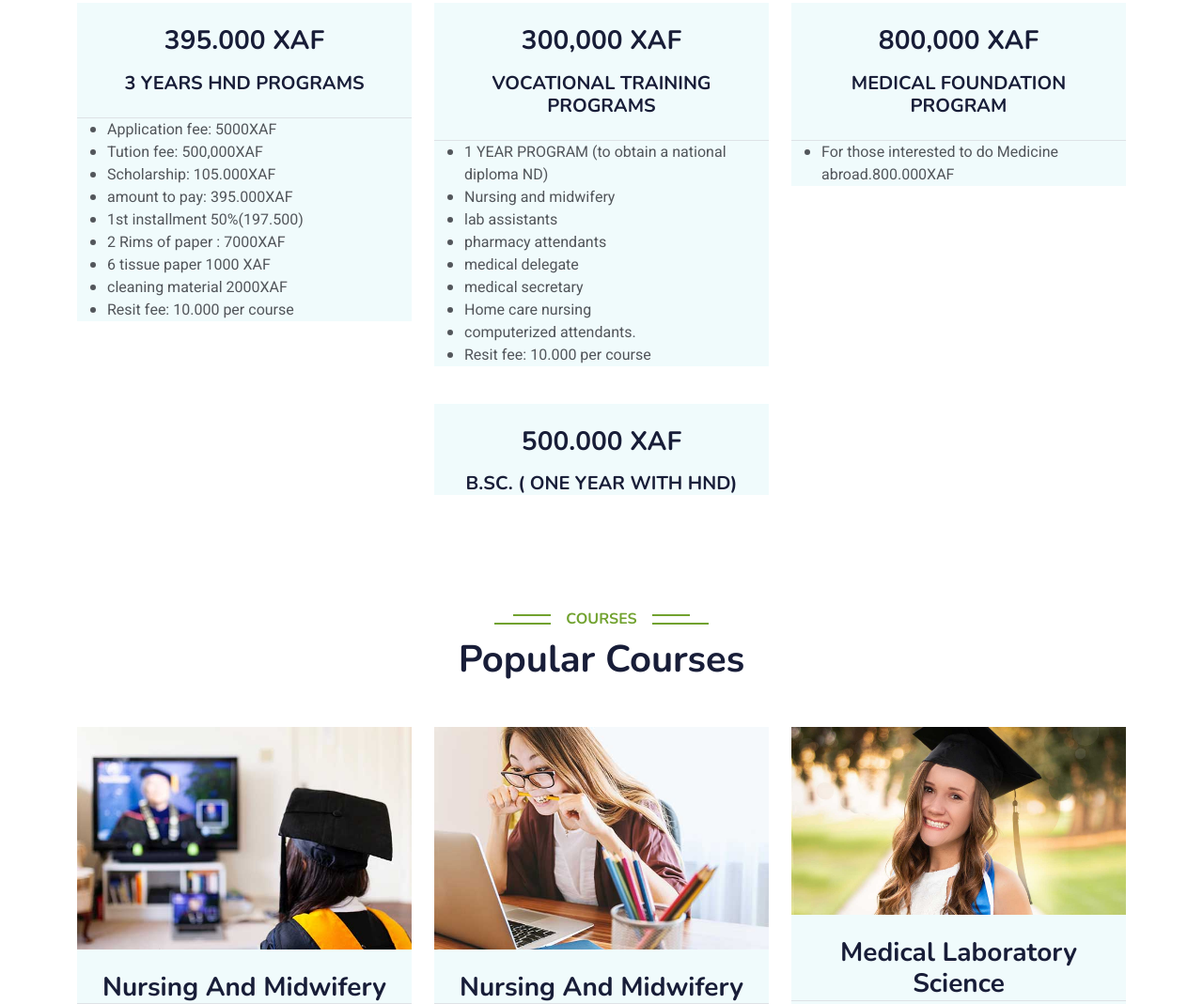
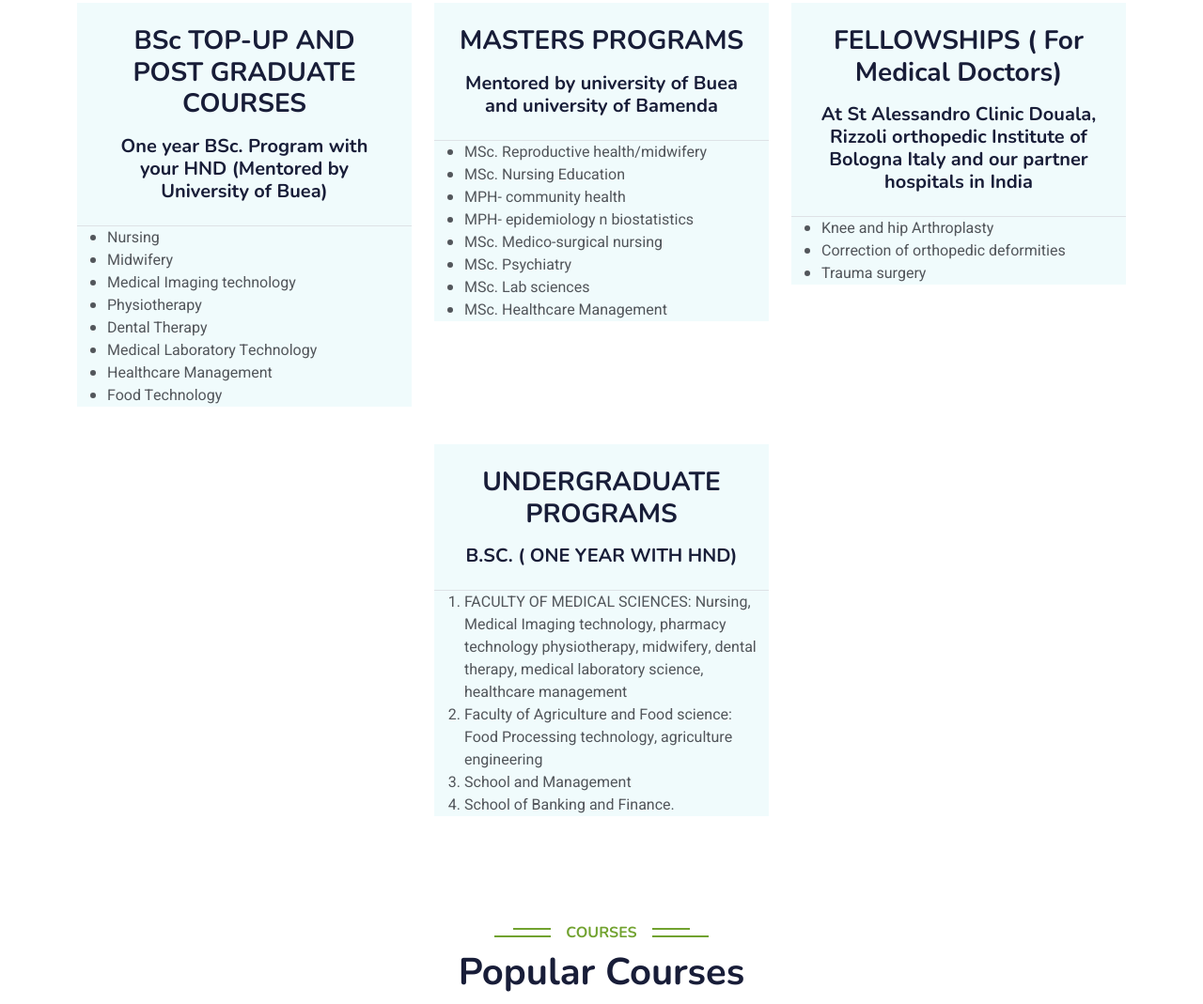
Before and after one commit to AtirhGael/St-Alessandro-University, a plain HTML site: page courses.html in a window 1280 px wide. Shown: the part 977-2046 px from the top of the page at 94% size. Drawn offline with nearby package versions, Linux system fonts and the light colour scheme.

Commit message:
Added stuffs

```diff
--- a/courses.html
+++ b/courses.html
@@ -14,7 +14,9 @@
     <!-- Google Web Fonts -->
     <link rel="preconnect" href="https://fonts.googleapis.com">
     <link rel="preconnect" href="https://fonts.gstatic.com" crossorigin>
-    <link href="https://fonts.googleapis.com/css2?family=Heebo:wght@400;500;600&family=Nunito:wght@600;700;800&display=swap" rel="stylesheet">
+    <link
+        href="https://fonts.googleapis.com/css2?family=Heebo:wght@400;500;600&family=Nunito:wght@600;700;800&display=swap"
+        rel="stylesheet">
 
     <!-- Icon Font Stylesheet -->
     <link href="https://cdnjs.cloudflare.com/ajax/libs/font-awesome/5.10.0/css/all.min.css" rel="stylesheet">
@@ -33,7 +35,8 @@
 
 <body>
     <!-- Spinner Start -->
-    <div id="spinner" class="show bg-white position-fixed translate-middle w-100 vh-100 top-50 start-50 d-flex align-items-center justify-content-center">
+    <div id="spinner"
+        class="show bg-white position-fixed translate-middle w-100 vh-100 top-50 start-50 d-flex align-items-center justify-content-center">
         <div class="spinner-border text-primary" style="width: 3rem; height: 3rem;" role="status">
             <span class="sr-only">Loading...</span>
         </div>
@@ -64,7 +67,8 @@
                 </div> -->
                 <a href="contact.html" class="nav-item nav-link">Contact</a>
             </div>
-            <a href="courses.html" class="btn btn-primary py-4 px-lg-5 d-none d-lg-block">Join Now<i class="fa fa-arrow-right ms-3"></i></a>
+            <a href="courses.html" class="btn btn-primary py-4 px-lg-5 d-none d-lg-block">Join Now<i
+                    class="fa fa-arrow-right ms-3"></i></a>
         </div>
     </nav>
     <!-- Navbar End -->
@@ -96,8 +100,14 @@
                 <div class="col-lg-12 wow fadeInUp" data-wow-delay="0.3s">
                     <h6 class="section-title bg-white text-start text-primary pe-3">Our Curriculum Overview</h6>
                     <h1 class="mb-4">A Commitment to Excellence</h1>
-                    <p class="mb-4">We, at St Alessandro University Institute offer supportive and inspirational environments for young enquiring minds to learn and grow with us. Our passion for learning means we achieve more than outstanding results. We strive to build confident and creative thinkers and aim at delivering an education that is truly relevant to their future..</p>
-                    <p class="mb-4">We are an early learning academy focused on social-emotional development and early literacy and numeracy. Our students walk out with the character and confidence to make their mark in the world, equipped with the knowledge and real-world skills that take them way ahead in the industry they may serve.</p>
+                    <p class="mb-4">We, at St Alessandro University Institute offer supportive and inspirational
+                        environments for young enquiring minds to learn and grow with us. Our passion for learning means
+                        we achieve more than outstanding results. We strive to build confident and creative thinkers and
+                        aim at delivering an education that is truly relevant to their future..</p>
+                    <p class="mb-4">We are an early learning academy focused on social-emotional development and early
+                        literacy and numeracy. Our students walk out with the character and confidence to make their
+                        mark in the world, equipped with the knowledge and real-world skills that take them way ahead in
+                        the industry they may serve.</p>
 
                 </div>
             </div>
@@ -116,22 +126,28 @@
                 <div class="col-lg-4 col-md-6 wow fadeInUp" data-wow-delay="0.1s">
                     <div class="course-item bg-light">
                         <div class="text-center p-4 pb-0">
-                            <h3 class="mb-0">395.000 XAF</h3>
+                            <h3 class="mb-0">BSc TOP-UP AND POST GRADUATE COURSES
+                            </h3>
                             <div class="mb-3">
                             </div>
-                            <h5 class="mb-4">3 YEARS HND PROGRAMS</h5>
+                            <h5 class="mb-4">One year BSc. Program with your HND
+                                (Mentored by University of Buea)
+                            </h5>
                         </div>
                         <div class=" border-top">
                             <ul class="items-center ">
-                                <li>Application fee: 5000XAF</li>
-                                <li>Tution fee: 500,000XAF</li>
-                                <li>Scholarship: 105.000XAF</li>
-                                <li>amount to pay: 395.000XAF</li>
-                                <li>1st installment 50%(197.500)</li>
-                                <li>2 Rims of paper : 7000XAF</li>
-                                <li>6 tissue paper 1000 XAF</li>
-                                <li>cleaning material 2000XAF</li>
-                                <li>Resit fee: 10.000 per course</li>
+                                <li> Nursing</li>
+                                <li>Midwifery</li>
+                                <li>Medical Imaging technology
+                                </li>
+                                <li>Physiotherapy</li>
+                                <li>Dental Therapy
+                                </li>
+                                <li>Medical Laboratory Technology</li>
+                                <li>Healthcare Management
+                                </li>
+                                <li>Food Technology
+                                </li>
                             </ul>
                         </div>
                     </div>
@@ -139,22 +155,28 @@
                 <div class="col-lg-4 col-md-6 wow fadeInUp" data-wow-delay="0.1s">
                     <div class="course-item bg-light">
                         <div class="text-center p-4 pb-0">
-                            <h3 class="mb-0">300,000 XAF</h3>
+                            <h3 class="mb-0">MASTERS PROGRAMS</h3>
                             <div class="mb-3">
                             </div>
-                            <h5 class="mb-4">VOCATIONAL TRAINING PROGRAMS</h5>
+                            <h5 class="mb-4">Mentored by university of Buea and university of Bamenda</h5>
                         </div>
                         <div class=" border-top">
                             <ul class="items-center ">
-                                <li>1 YEAR PROGRAM (to obtain a national diploma ND)</li>
-                                <li>Nursing and midwifery</li>
-                                <li>lab assistants</li>
-                                <li>pharmacy attendants</li>
-                                <li>medical delegate</li>
-                                <li>medical secretary</li>
-                                <li>Home care nursing</li>
-                                <li>computerized attendants.</li>
-                                <li>Resit fee: 10.000 per course</li>
+                                <li>MSc. Reproductive health/midwifery</li>
+                                <li>MSc. Nursing Education
+                                </li>
+                                <li>MPH- community health
+                                </li>
+                                <li>MPH- epidemiology n biostatistics
+                                </li>
+                                <li>MSc. Medico-surgical nursing
+                                </li>
+                                <li>MSc. Psychiatry
+                                </li>
+                                <li>MSc. Lab sciences
+                                </li>
+                                <li> MSc. Healthcare Management
+                                </li>
                             </ul>
                         </div>
                     </div>
@@ -162,14 +184,20 @@
                 <div class="col-lg-4 col-md-6 wow fadeInUp" data-wow-delay="0.1s">
                     <div class="course-item bg-light">
                         <div class="text-center p-4 pb-0">
-                                <h3 class="mb-0">800,000 XAF</h3>
+                            <h3 class="mb-0">FELLOWSHIPS ( For Medical Doctors)
+                            </h3>
                             <div class="mb-3">
                             </div>
-                                <h5 class="mb-4">MEDICAL FOUNDATION PROGRAM</h5>
+                            <h5 class="mb-4">At St Alessandro Clinic Douala, Rizzoli orthopedic Institute of Bologna
+                                Italy and our partner hospitals in India</h5>
                         </div>
                         <div class=" border-top">
                             <ul class="items-center ">
-                                    <li>For those interested to do Medicine abroad.800.000XAF</li>
+                                <li> Knee and hip Arthroplasty
+                                </li>
+                                <li> Correction of orthopedic deformities
+                                </li>
+                                <li> Trauma surgery</li>
                             </ul>
                         </div>
                     </div>
@@ -177,16 +205,29 @@
                 <div class="col-lg-4 col-md-6 wow fadeInUp" data-wow-delay="0.1s">
                     <div class="course-item bg-light">
                         <div class="text-center p-4 pb-0">
-                                <h3 class="mb-0">500.000 XAF</h3>
+                            <h3 class="mb-0">UNDERGRADUATE PROGRAMS</h3>
                             <div class="mb-3">
                             </div>
                             <h5 class="mb-4">B.SC. ( ONE YEAR WITH HND)</h5>
                         </div>
-                            <!-- <div class=" border-top">
-                                <ul class="items-center ">
-                                    <li>For those interested to do Medicine abroad.800.000XAF</li>
-                                </ul>
-                            </div> -->
+                        <div class=" border-top">
+                            <ol class="items-center ">
+                                <li> FACULTY OF MEDICAL SCIENCES: Nursing, Medical Imaging technology, pharmacy
+                                    technology physiotherapy, midwifery, dental therapy, medical laboratory science,
+                                    healthcare management
+                                </li>
+                                <li> Faculty of Agriculture and Food science: Food Processing technology, agriculture
+                                    engineering
+
+                                </li>
+                                <li> School and Management
+
+                                </li>
+                                <li> School of Banking and Finance.
+
+                                </li>
+                            </ol>
+                        </div>
                     </div>
                 </div>
             </div>
@@ -205,7 +246,7 @@
                 <h1 class="mb-5">Popular Courses</h1>
             </div>
             <div class="row g-4 justify-content-center" id="list-of-courses">
-                <div class="col-lg-4 col-md-6 wow fadeInUp" data-wow-delay="0.1s" >
+                <div class="col-lg-4 col-md-6 wow fadeInUp" data-wow-delay="0.1s">
                     <div class="course-item bg-light">
                         <div class="position-relative overflow-hidden">
                             <img class="img-fluid" src="img/course-1.jpg" alt="">
@@ -214,7 +255,10 @@
                             <h3 class="mb-0">Nursing And Midwifery</h3>
                         </div>
                         <div class="d-flex border-top">
-                            <span class="mb-4 px-2">Nursing and midwifery are two of the most important professions in the world. Nurses and midwives care for people of all ages, from newborns to the elderly, in hospitals, clinics, schools, and homes. They provide physical and emotional care, educate patients and families, and advocate for their patients' rights.</span>
+                            <span class="mb-4 px-2">Nursing and midwifery are two of the most important professions in
+                                the world. Nurses and midwives care for people of all ages, from newborns to the
+                                elderly, in hospitals, clinics, schools, and homes. They provide physical and emotional
+                                care, educate patients and families, and advocate for their patients' rights.</span>
                         </div>
                     </div>
                 </div>
@@ -233,35 +277,43 @@
             </div>
             <div class="owl-carousel testimonial-carousel position-relative">
                 <div class="testimonial-item text-center">
-                    <img class="border rounded-circle p-2 mx-auto mb-3" src="img/testimonial-1.jpg" style="width: 80px; height: 80px;">
+                    <img class="border rounded-circle p-2 mx-auto mb-3" src="img/testimonial-1.jpg"
+                        style="width: 80px; height: 80px;">
                     <h5 class="mb-0">Client Name</h5>
                     <p>Profession</p>
                     <div class="testimonial-text bg-light text-center p-4">
-                    <p class="mb-0">Tempor erat elitr rebum at clita. Diam dolor diam ipsum sit diam amet diam et eos. Clita erat ipsum et lorem et sit.</p>
+                        <p class="mb-0">Tempor erat elitr rebum at clita. Diam dolor diam ipsum sit diam amet diam et
+                            eos. Clita erat ipsum et lorem et sit.</p>
                     </div>
                 </div>
                 <div class="testimonial-item text-center">
-                    <img class="border rounded-circle p-2 mx-auto mb-3" src="img/testimonial-2.jpg" style="width: 80px; height: 80px;">
+                    <img class="border rounded-circle p-2 mx-auto mb-3" src="img/testimonial-2.jpg"
+                        style="width: 80px; height: 80px;">
                     <h5 class="mb-0">Client Name</h5>
                     <p>Profession</p>
                     <div class="testimonial-text bg-light text-center p-4">
-                    <p class="mb-0">Tempor erat elitr rebum at clita. Diam dolor diam ipsum sit diam amet diam et eos. Clita erat ipsum et lorem et sit.</p>
+                        <p class="mb-0">Tempor erat elitr rebum at clita. Diam dolor diam ipsum sit diam amet diam et
+                            eos. Clita erat ipsum et lorem et sit.</p>
                     </div>
                 </div>
                 <div class="testimonial-item text-center">
-                    <img class="border rounded-circle p-2 mx-auto mb-3" src="img/testimonial-3.jpg" style="width: 80px; height: 80px;">
+                    <img class="border rounded-circle p-2 mx-auto mb-3" src="img/testimonial-3.jpg"
+                        style="width: 80px; height: 80px;">
                     <h5 class="mb-0">Client Name</h5>
                     <p>Profession</p>
                     <div class="testimonial-text bg-light text-center p-4">
-                    <p class="mb-0">Tempor erat elitr rebum at clita. Diam dolor diam ipsum sit diam amet diam et eos. Clita erat ipsum et lorem et sit.</p>
+                        <p class="mb-0">Tempor erat elitr rebum at clita. Diam dolor diam ipsum sit diam amet diam et
+                            eos. Clita erat ipsum et lorem et sit.</p>
                     </div>
                 </div>
                 <div class="testimonial-item text-center">
-                    <img class="border rounded-circle p-2 mx-auto mb-3" src="img/testimonial-4.jpg" style="width: 80px; height: 80px;">
+                    <img class="border rounded-circle p-2 mx-auto mb-3" src="img/testimonial-4.jpg"
+                        style="width: 80px; height: 80px;">
                     <h5 class="mb-0">Client Name</h5>
                     <p>Profession</p>
                     <div class="testimonial-text bg-light text-center p-4">
-                    <p class="mb-0">Tempor erat elitr rebum at clita. Diam dolor diam ipsum sit diam amet diam et eos. Clita erat ipsum et lorem et sit.</p>
+                        <p class="mb-0">Tempor erat elitr rebum at clita. Diam dolor diam ipsum sit diam amet diam et
+                            eos. Clita erat ipsum et lorem et sit.</p>
                     </div>
                 </div>
             </div>
@@ -284,7 +336,8 @@
                 </div>
                 <div class="col-lg-3 col-md-6">
                     <h4 class="text-white mb-3">Contact</h4>
-                    <p class="mb-2"><i class="fa fa-map-marker-alt me-3"></i>Bonaberi-Douala Oposite Brigarde de Recheche</p>
+                    <p class="mb-2"><i class="fa fa-map-marker-alt me-3"></i>Bonaberi-Douala Oposite Brigarde de
+                        Recheche</p>
                     <p class="mb-2"><i class="fa fa-phone-alt me-3"></i>+237 673409309</p>
                     <p class="mb-2"><i class="fa fa-envelope me-3"></i>alexandro@gmail.com</p>
                     <div class="d-flex pt-2">
@@ -299,7 +352,8 @@
                     <p>SignUp with your email to stay updated with our latest news and updates.</p>
                     <div class="position-relative mx-auto" style="max-width: 400px;">
                         <input class="form-control border-0 w-100 py-3 ps-4 pe-5" type="text" placeholder="Your email">
-                        <button type="button" class="btn btn-primary py-2 position-absolute top-0 end-0 mt-2 me-2">SignUp</button>
+                        <button type="button"
+                            class="btn btn-primary py-2 position-absolute top-0 end-0 mt-2 me-2">SignUp</button>
                     </div>
                 </div>
             </div>
@@ -308,7 +362,8 @@
             <div class="copyright">
                 <div class="row">
                     <div class="col-md-6 text-center text-md-start mb-3 mb-md-0">
-                        &copy; <a class="border-bottom" href="#">2023 St Alessandro university Institute</a>, All Right Reserved.
+                        &copy; <a class="border-bottom" href="#">2023 St Alessandro university Institute</a>, All Right
+                        Reserved.
                         Designed By <a class="border-bottom" href=""> Digital Sphere</a>
                     </div>
                     <div class="col-md-6 text-center text-md-end">
```
Also changed, not shown: about.html (+4 -4 lines), index.html (+4 -4 lines), img/IMG-20240728-WA0019.jpg. Lines whose indentation alone changed are shown as unchanged.
